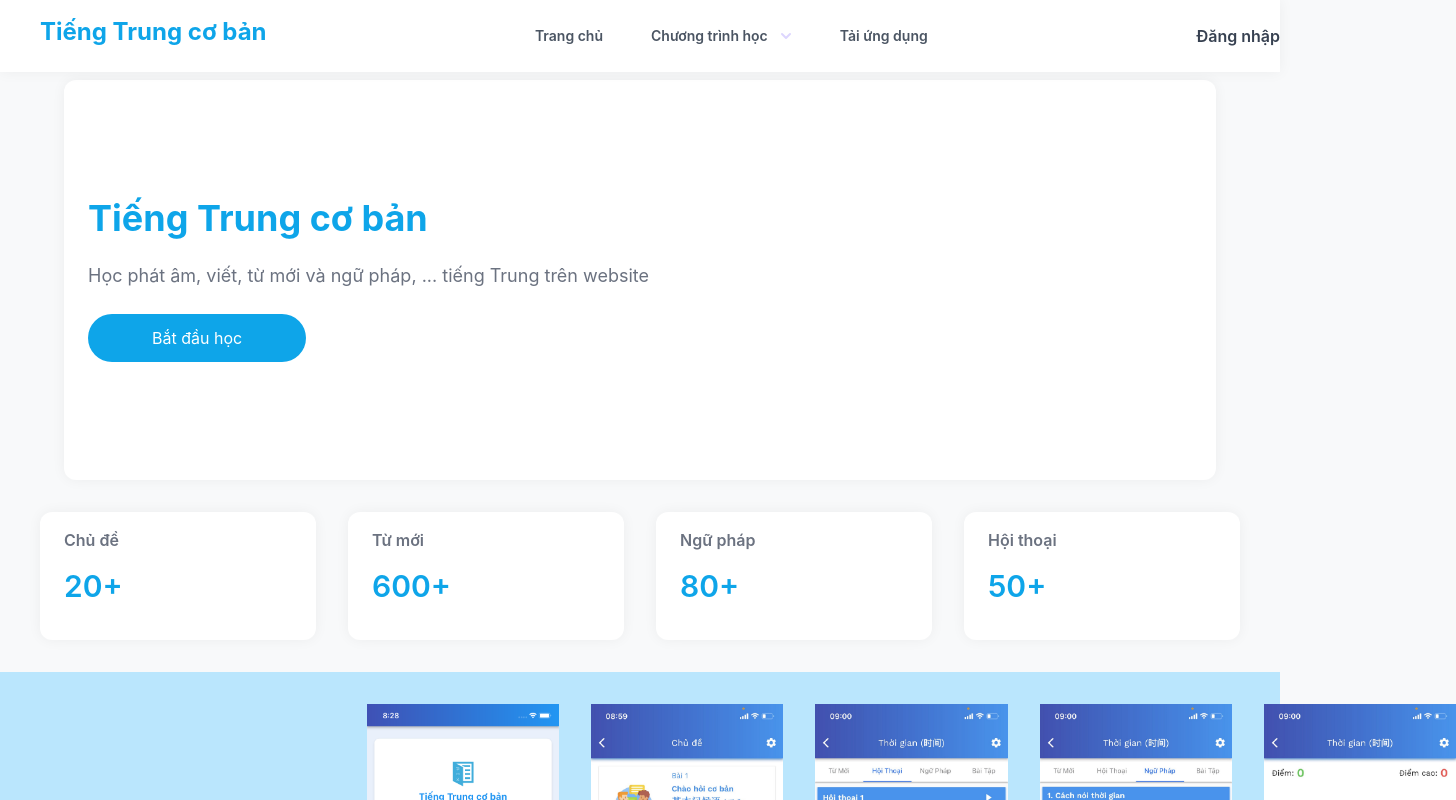
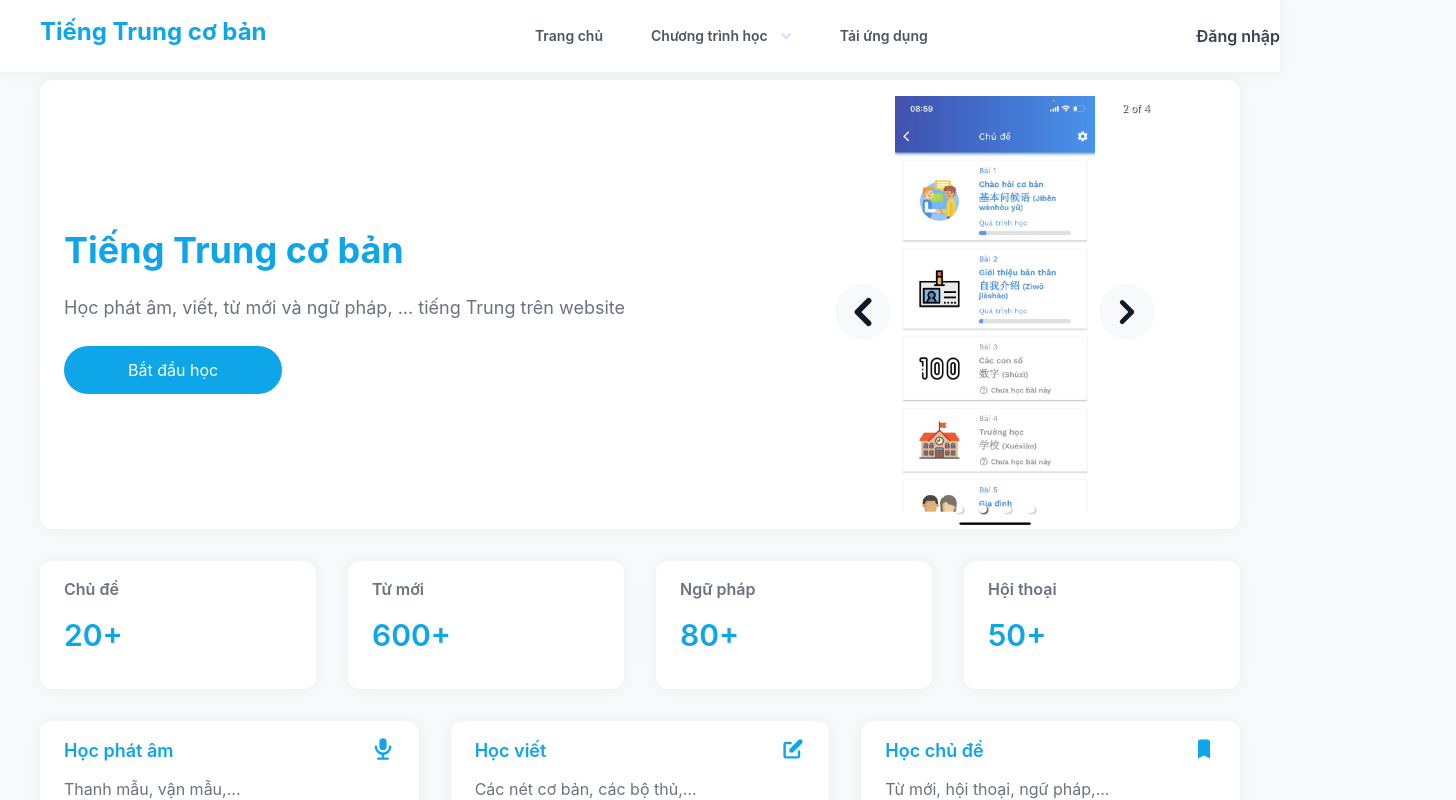
Before and after one commit to manhongdao/tiengtrungcoban, a Next.js app: page / in a window 1280 px wide. Shown: the top 800 px of the page, 1456 px wide, since content can reach past the window. Built offline with nearby package versions, Linux system fonts and the light colour scheme.

Commit message:
add carousel home page

```diff
--- a/package.json
+++ b/package.json
@@ -18,11 +18,13 @@
     "next": "12.0.7",
     "react": "17.0.2",
     "react-dom": "17.0.2",
-    "sass": "^1.45.0"
+    "react-responsive-carousel": "^3.2.23",
+    "sass": "^1.45.0",
+    "slick-carousel": "^1.8.1"
   },
   "devDependencies": {
     "@types/node": "16.11.12",
-    "@types/react": "17.0.37",
+    "@types/react": "^17.0.39",
     "autoprefixer": "^10.4.0",
     "eslint": "8.4.1",
     "eslint-config-next": "12.0.7",
--- a/pages/index.tsx
+++ b/pages/index.tsx
@@ -1,13 +1,65 @@
 import type { NextPage } from "next";
-import { Carousel } from "../components/common/Carousel";
+import {
+  ChevronLeftIcon,
+  ChevronRightIcon,
+  MicrophoneIcon,
+  PencilAltIcon,
+  BookmarkIcon,
+  ArrowLeftIcon,
+  ArrowRightIcon,
+} from "@heroicons/react/solid";
+import { Carousel } from "react-responsive-carousel";
+import "react-responsive-carousel/lib/styles/carousel.min.css"; // requires a loader
 
 const Home: NextPage = () => {
+  const arrowPrev = (
+    clickHandler: () => void,
+    hasPrev: boolean,
+    label: string
+  ) => {
+    return hasPrev ? (
+      <button
+        className="absolute z-10 top-[50%] rounded-[50%] translate-y-[-50%] left-0 bg-primary w-14 h-14 flex justify-center items-center"
+        onClick={clickHandler}
+      >
+        <ChevronLeftIcon className="w-16 h-16 text-gray-900 hover:text-gray-700" />
+      </button>
+    ) : (
+      <button
+        className="absolute z-10 top-[50%] rounded-[50%] translate-y-[-50%] left-0 bg-primary w-14 h-14 flex justify-center items-center"
+        disabled
+      >
+        <ChevronLeftIcon className="w-16 h-16 text-gray-300" />
+      </button>
+    );
+  };
+
+  const arrowNext = (
+    clickHandler: () => void,
+    hasPrev: boolean,
+    label: string
+  ) => {
+    return hasPrev ? (
+      <button
+        className="absolute z-10 top-[50%] rounded-[50%] translate-y-[-50%] right-0 bg-primary w-14 h-14 flex justify-center items-center"
+        onClick={clickHandler}
+      >
+        <ChevronRightIcon className="w-12 h-12 text-gray-900 hover:text-gray-700" />
+      </button>
+    ) : (
+      <button
+        className="absolute z-10 top-[50%] rounded-[50%] translate-y-[-50%] right-0 bg-primary w-14 h-14 flex justify-center items-center"
+        disabled
+      >
+        <ChevronRightIcon className="w-12 h-12 text-gray-300" />
+      </button>
+    );
+  };
+
   return (
     <>
-      <Carousel />
-      {/* <div className="max-w-8xl mx-auto mt-12 text-xl font-semibold">Trang chủ</div> */}
       <div className="bg-primary mt-20">
-        <div className="max-w-[90%] mx-auto menu-section flex items-center bg-white relative box-shadow_primary rounded-xl pl-6">
+        <div className="max-w-[1200px] mx-auto flex items-center bg-white relative box-shadow_primary rounded-xl pl-6 pt-4">
           <div className="w-7/12">
             <div className="text-4xl font-bold text-sky-500">
               Tiếng Trung cơ bản
@@ -20,9 +72,28 @@ const Home: NextPage = () => {
               Bắt đầu học
             </button>
           </div>
-          <div className="w-5/12">
-            {/* <img alt="logo" className="w-3/12 mx-auto" src="/logo.png" /> */}
-            {/* <Carousel /> */}
+          <div className="w-5/12 flex justify-center">
+            <Carousel
+              className="w-80"
+              autoPlay={true}
+              infiniteLoop={true}
+              renderThumbs={() => {}}
+              renderArrowPrev={arrowPrev}
+              renderArrowNext={arrowNext}
+            >
+              <div>
+                <img style={{ width: "200px" }} src="/menu-1.png" />
+              </div>
+              <div>
+                <img style={{ width: "200px" }} src="/menu-3.png" />
+              </div>
+              <div>
+                <img style={{ width: "200px" }} src="/menu-5.png" />
+              </div>
+              <div>
+                <img style={{ width: "200px" }} src="/menu-7.png" />
+              </div>
+            </Carousel>
           </div>
         </div>
       </div>
@@ -49,7 +120,7 @@ const Home: NextPage = () => {
         </div>
       </div>
 
-      {/* <div className="max-w-8xl mx-auto w-full flex mt-8">
+      <div className="max-w-8xl mx-auto w-full flex mt-8">
         <div className="w-4/12 flex justify-between relative box-shadow_primary bg-white py-4 px-6 rounded-xl">
           <div>
             <div className="text-sky-500 text-lg font-semibold">
@@ -96,9 +167,9 @@ const Home: NextPage = () => {
             <BookmarkIcon className="h-6 w-6 text-sky-500" />
           </div>
         </div>
-      </div> */}
+      </div>
 
-      <div className="appstore-section flex justify-around mt-8 w-full bg-sky-200 px-4 py-8 flex items-center">
+      {/* <div className="appstore-section flex justify-around mt-8 w-full bg-sky-200 px-4 py-8 flex items-center">
         <div style={{ minWidth: "335px" }}>
           <div className="text-center mb-4 font-semibold text-lg text-sky-700">
             Tải App tại
@@ -156,7 +227,7 @@ const Home: NextPage = () => {
             <img src="/menu-7.png" className="h-full" />
           </div>
         </div>
-      </div>
+      </div> */}
     </>
   );
 };
```
